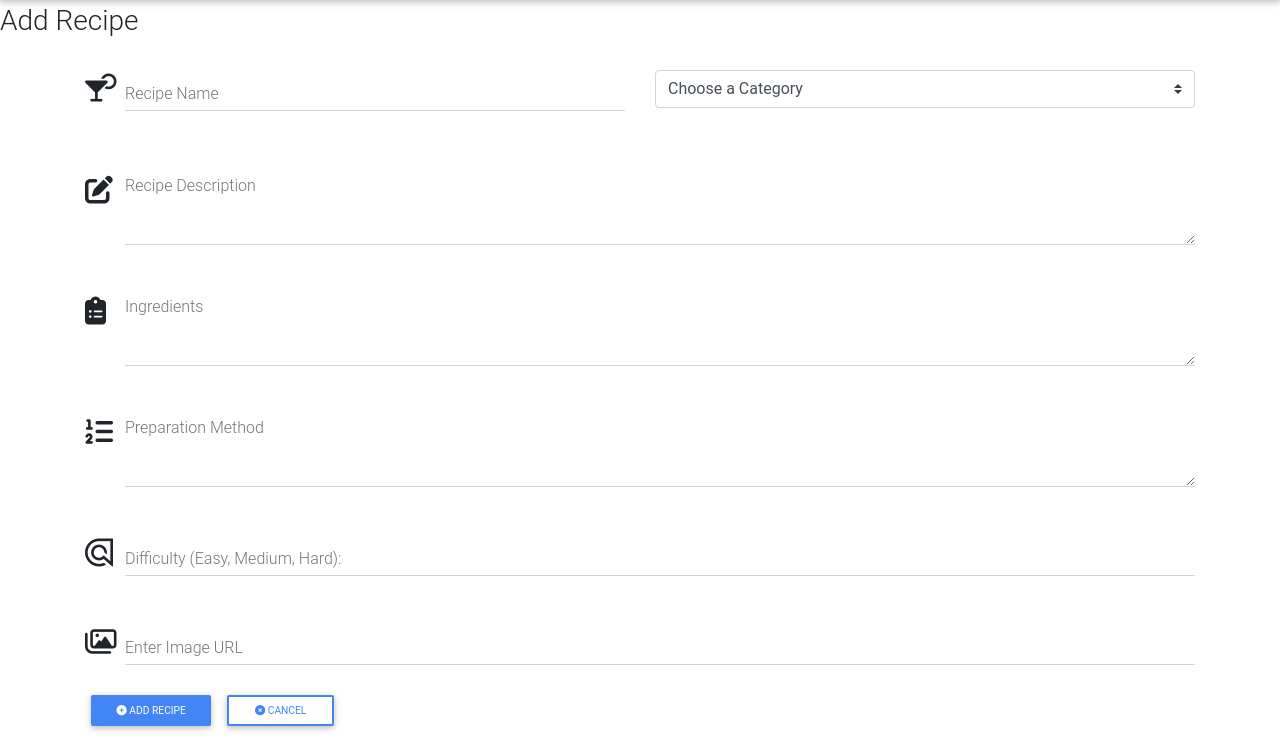
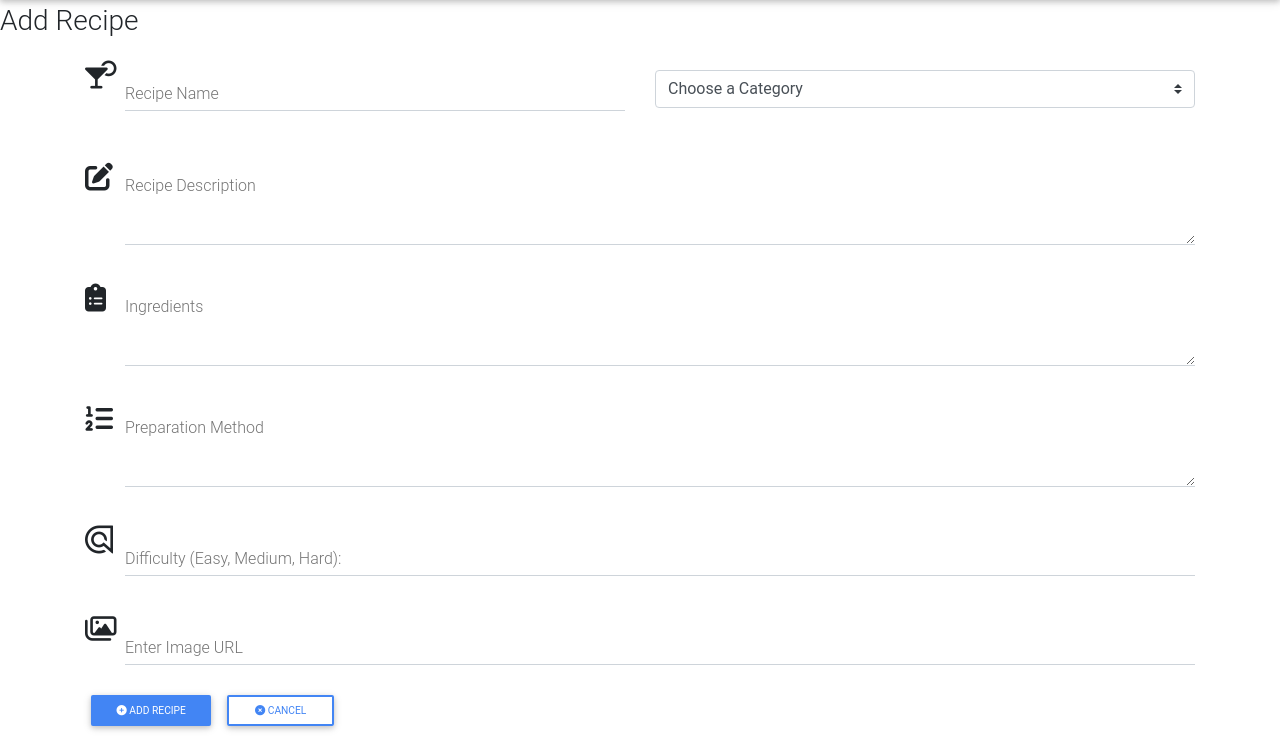
Before and after one commit to fredveloper/milestone-project-3, a Flask app: page /add_recipe in a window 1280 px wide. Shown: the part 56-800 px from the top of the page. Run offline with Flask 2, Linux system fonts and the light colour scheme; data that the repository does not hold is empty; some libraries are stand-ins or nearby versions.

Commit message:
Changed the size of the icons for all input fields. Modified requirements.txt file

```diff
--- a/requirements.txt
+++ b/requirements.txt
@@ -1,4 +1,7 @@
 click==7.1.2
+dnspython==1.16.0
 Flask==1.1.2
+Flask-PyMongo==2.3.0
 itsdangerous==1.1.0
+pymongo==3.10.1
 Werkzeug==1.0.1
--- a/templates/addcategory.html
+++ b/templates/addcategory.html
@@ -11,7 +11,7 @@
       <div class="row">
         <div class="col-md-6">
           <div class="md-form">
-            <i class="fas fa-cocktail fa-2x prefix"></i>
+            <i class="far fa-list-alt fa-lg prefix"></i>
             <input
               id="category_name"
               name="category_name"
--- a/templates/addrecipe.html
+++ b/templates/addrecipe.html
@@ -11,7 +11,7 @@
       <div class="row">
         <div class="col-md-6">
           <div class="md-form">
-            <i class="fas fa-cocktail fa-2x prefix"></i>
+            <i class="fas fa-cocktail fa-lg prefix"></i>
             <input
               id="recipe_name"
               name="recipe_name"
@@ -38,7 +38,7 @@
       <div class="row">
         <div class="col-md-12">
           <div class="md-form">
-            <i class="fas fa-edit fa-2x prefix"></i>
+            <i class="fas fa-edit fa-lg prefix"></i>
             <textarea
               id="recipe_description"
               name="recipe_description"
@@ -53,7 +53,7 @@
       <div class="row">
         <div class="col-md-12">
           <div class="md-form">
-            <i class="fas fa-clipboard-list fa-2x prefix"></i>
+            <i class="fas fa-clipboard-list fa-lg prefix"></i>
             <textarea
               id="ingredients"
               name="ingredients"
@@ -68,7 +68,7 @@
       <div class="row">
         <div class="col-md-12">
           <div class="md-form">
-            <i class="fas fa-list-ol fa-2x prefix"></i>
+            <i class="fas fa-list-ol fa-lg prefix"></i>
             <textarea
               id="preparation_method"
               name="preparation_method"
@@ -83,7 +83,7 @@
       <div class="row">
         <div class="col-md-12">
           <div class="md-form">
-            <i class="fab fa-algolia fa-2x prefix"></i>
+            <i class="fab fa-algolia fa-lg prefix"></i>
             <input
               id="recipe_difficulty"
               name="recipe_difficulty"
@@ -98,7 +98,7 @@
       <div class="row">
         <div class="col-md-12">
           <div class="md-form">
-            <i class="far fa-images fa-2x prefix"></i>
+            <i class="far fa-images fa-lg prefix"></i>
             <input
               id="recipe_image"
               name="recipe_image"
--- a/templates/categories.html
+++ b/templates/categories.html
@@ -15,7 +15,7 @@
             <div class="row">
               <div class="card-body col-md-8">
                 <h5 class="card-title">
-                  <i class="fas fa-cocktail"></i> {{category.category_name}}
+                  <i class="fas fa-chevron-circle-right"></i> {{category.category_name}}
                 </h5>
               </div>
               <div class="card-body col-md-4 text-right">
--- a/templates/editcategory.html
+++ b/templates/editcategory.html
@@ -11,7 +11,7 @@
       <div class="row">
         <div class="col-md-6">
           <div class="md-form">
-            <i class="fas fa-cocktail fa-2x prefix"></i>
+            <i class="far fa-list-alt fa-lg prefix"></i>
             <input
               id="category_name"
               name="category_name"
```
Also changed, not shown: templates/editrecipe.html (+6 -6 lines).
